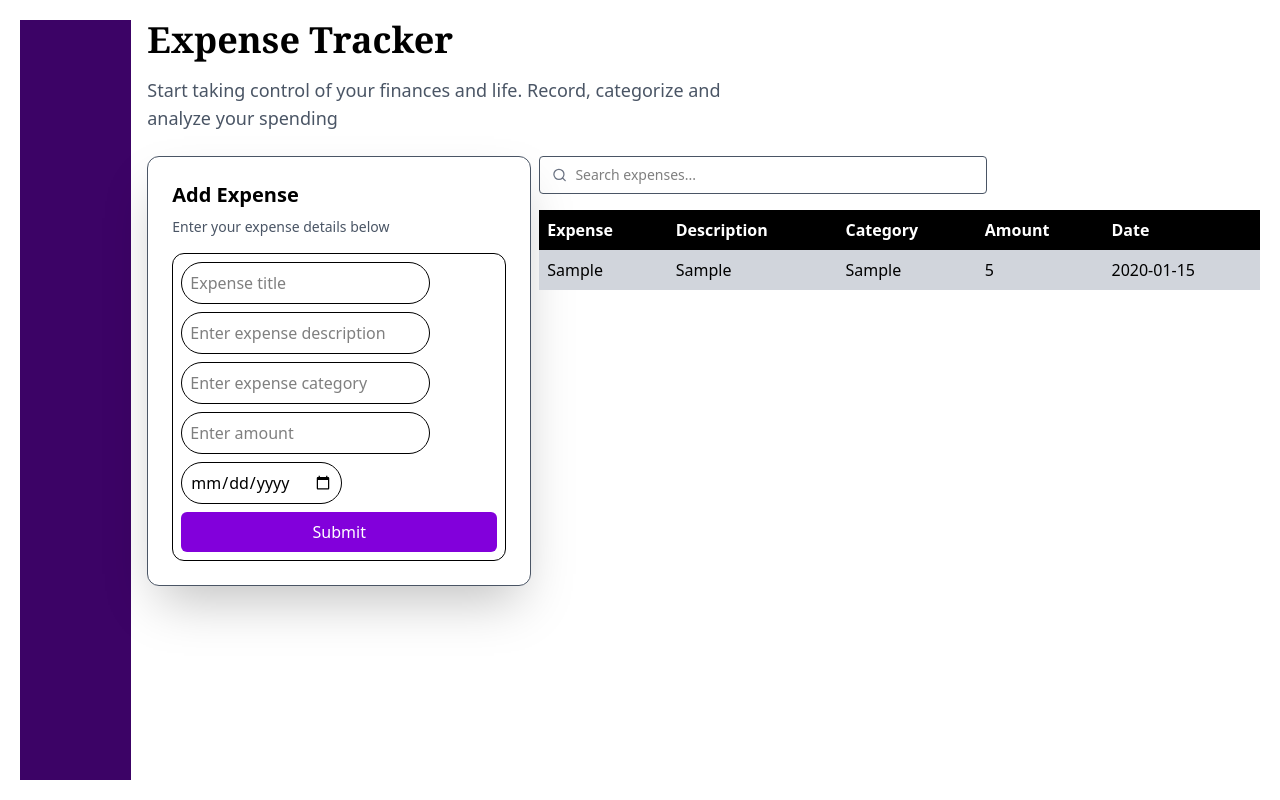
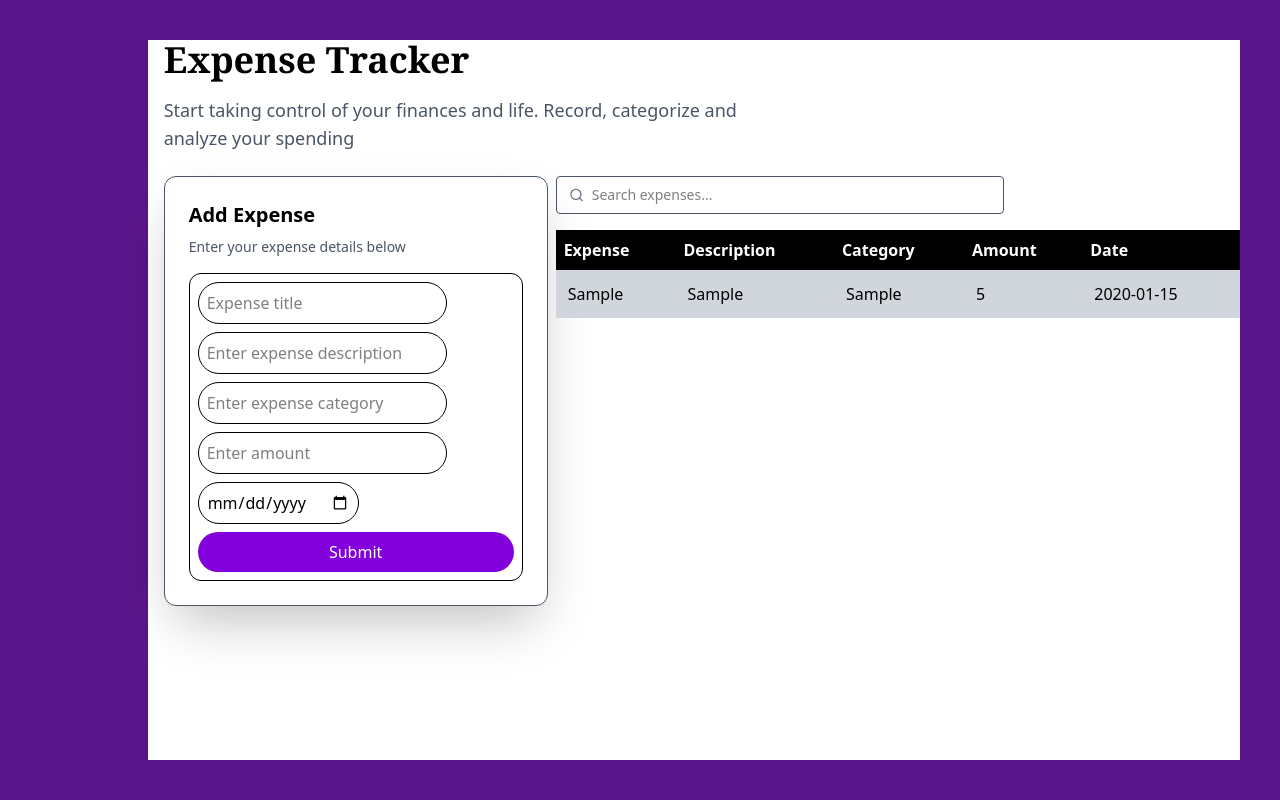
Before and after one commit to RobertHaji/Expense-Tracker-React, a React (Vite) app: page / in a window 1280 px wide. Both pictures are taken after typing "Sample", "Sample", "Sample", "5", "2020-01-15" into the empty fields and a click on the button "Submit". Built offline with nearby package versions, Linux system fonts and the light colour scheme.

Commit message:
modifies AddExpense-ExpenseTable

```diff
--- a/src/App.jsx
+++ b/src/App.jsx
@@ -12,8 +12,8 @@ function App() {
 
   return (
     <>
-      <main className="min-h-screen flex p-5 gap-4">
-        <div className="w-[10%] bg-purple-950"></div>
+      <main className="min-h-screen flex p-0 gap-4 border-40 border-purple-900">
+        <div className="w-[10%] bg-purple-900"></div>
         <div className="flex flex-col gap-6 w-full">
           <header>
             <h1 className="font-bold font-serif text-4xl mb-1">
@@ -27,7 +27,8 @@ function App() {
 
           {/* Add expense form and expense table */}
           <div className="flex gap-2">
-            <AddExpense onAddExpense={handleAddExpense} /> {/*pass handler */}
+            <AddExpense onAddExpense={handleAddExpense} />{" "}
+            {/*onAddExpense prop allowing AddExpense form to send data back up to the App component to update the expense list. */}
             <ExpenseTable
               expenses={expenses}
               searchTerm={searchTerm}
--- a/src/Components/AddExpense.jsx
+++ b/src/Components/AddExpense.jsx
@@ -79,7 +79,7 @@ export function AddExpense({ onAddExpense }) {
               />
 
               {/* submit button */}
-        <button className="w-full bg-purple-700 text-white py-2 hover:bg-purple-800 rounded-md ...">
+        <button className="w-full bg-purple-700 text-white py-2 hover:bg-purple-800 rounded-3xl">
           Submit
         </button>
       </form>
--- a/src/Components/ExpenseTable.jsx
+++ b/src/Components/ExpenseTable.jsx
@@ -1,5 +1,5 @@
 import { SearchBar } from "./SearchBar";
-export function ExpenseTable({ expenses, searchTerm, onSearch }) {
+export function ExpenseTable({ expenses, searchTerm, onSearch }) { //expenses, searchTerm and onSearch props passed to Expense table
 // Filter expense based on description/tiltle matching the search
     const filteredExpenses = expenses.filter(
       (expense) =>
@@ -8,8 +8,8 @@ export function ExpenseTable({ expenses, searchTerm, onSearch }) {
     );
   return (
     <div className="flex-1 overflow-x-auto">
-          <SearchBar value={searchTerm} onChange={onSearch} />
-          {/* Expense Table */}
+      <SearchBar value={searchTerm} onChange={onSearch} />
+      {/* Expense Table */}
       <table className="w-full table-auto border-collapse mt-3.5">
         <thead className="bg-black text-white rounded-lg">
           <tr>
@@ -24,19 +24,18 @@ export function ExpenseTable({ expenses, searchTerm, onSearch }) {
           {filteredExpenses.length === 0 ? (
             <tr>
               <td colSpan="5" className="text-center text-gray-500 py-4">
-                No expenses found
+                Oops! No expenses found
               </td>
             </tr>
-                  ) : (
-
-                        //   Loop through filtered expenses and render each row
+          ) : (
+            //   Loop through filtered expenses and render each row
             filteredExpenses.map((expense, index) => (
               <tr key={index} className={index % 2 === 0 ? "bg-gray-300" : ""}>
-                <td className="p-2">{expense.title}</td>
-                <td className="p-2">{expense.description}</td>
-                <td className="p-2">{expense.category}</td>
-                <td className="p-2">{expense.amount}</td>
-                <td className="p-2">{expense.date}</td>
+                <td className="p-3">{expense.title}</td>
+                <td className="p-3">{expense.description}</td>
+                <td className="p-3">{expense.category}</td>
+                <td className="p-3">{expense.amount}</td>
+                <td className="p-3">{expense.date}</td>
               </tr>
             ))
           )}
```
